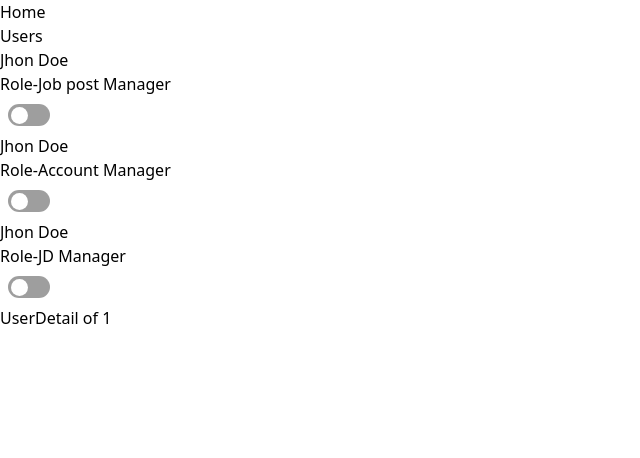
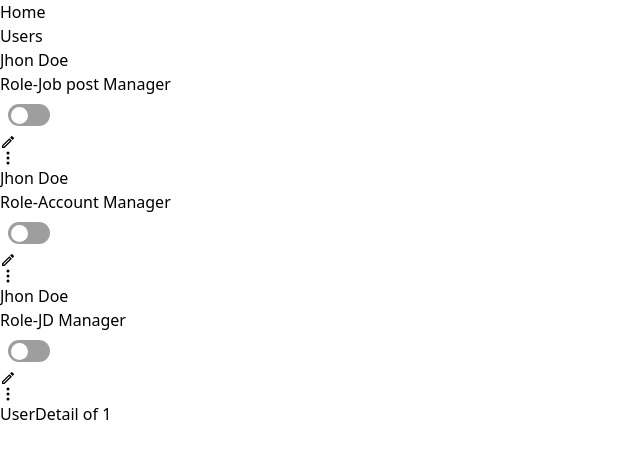
Before and after one commit to mithreshvar/access-management, a React (Vite) app: page /users/1 in a window 1280 px wide. Shown: the top 458 px of the page, without its empty margins (0-640 px from the left). Built offline with nearby package versions, Linux system fonts and the light colour scheme.

Commit message:
icons added

```diff
--- a/package.json
+++ b/package.json
@@ -15,6 +15,7 @@
     "@mui/material": "^5.15.21",
     "react": "^18.3.1",
     "react-dom": "^18.3.1",
+    "react-icons": "^5.2.1",
     "react-router-dom": "^6.24.0"
   },
   "devDependencies": {
--- a/src/components/User/UserList.jsx
+++ b/src/components/User/UserList.jsx
@@ -1,6 +1,8 @@
 
 import { styled } from '@mui/material/styles';
 import Switch from '@mui/material/Switch';
+import { BsThreeDotsVertical } from 'react-icons/bs';
+import { MdOutlineModeEdit } from 'react-icons/md';
 
 const Android12Switch = styled(Switch)(({ theme }) => ({
     padding: 8,
@@ -28,8 +30,10 @@ function User({ role }) {
         <div className="w-full flex justify-between items-center">
             <h5>Jhon Doe</h5>
             <h6>Role-{role}</h6>
-            <div>
+            <div className='flex items-center justify-center gap-x-[5px]'>
                 <Android12Switch />
+                <MdOutlineModeEdit />
+                <BsThreeDotsVertical />
             </div>
         </div>
     )
```
Also changed, not shown: 1 other file (tests, documents, lock files or other folders).
